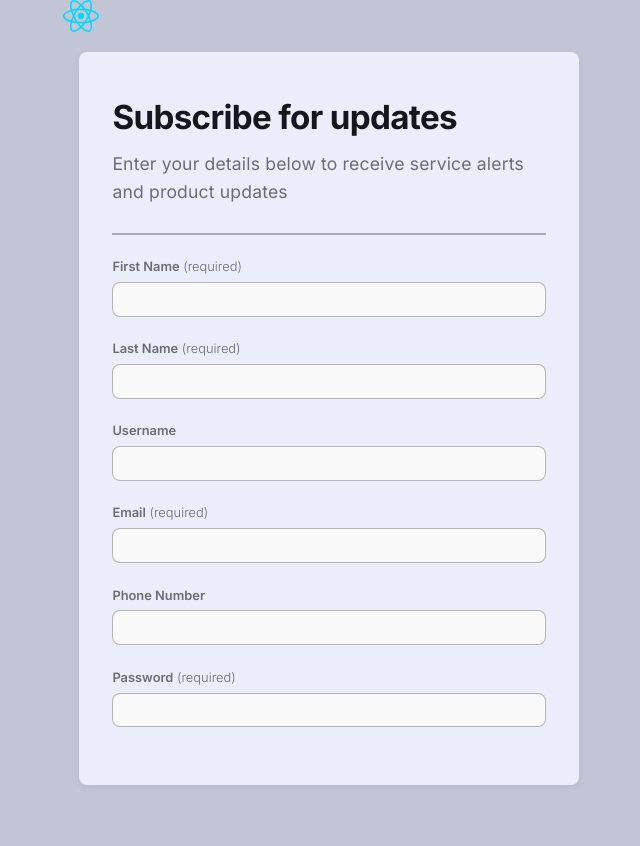
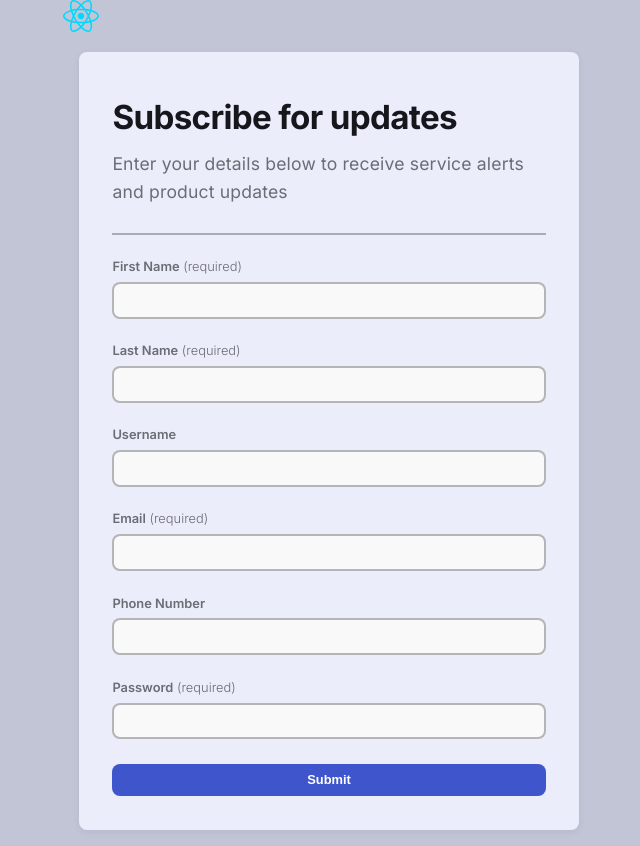
Before and after one commit to olgavegh/registration-form-react, a React (Vite) app: page / in a window 1280 px wide. Shown: the whole page, without its empty margins (311-951 px from the left). Before the commit the page ends 801 px from the top, so only its background shows below. Built offline with nearby package versions, Linux system fonts and the light colour scheme.

Commit message:
add seubmit button

```diff
--- a/src/App.css
+++ b/src/App.css
@@ -42,7 +42,7 @@
 
   input {
     padding: var(--space-xs);
-    border: 1px solid var(--stroke-weak);
+    border: 2px solid var(--stroke-weak);
     border-radius: var(--radius);
     outline: none;
     transition: border-color 0.2s, box-shadow 0.2s;
@@ -58,3 +58,7 @@
     }
   }
 }
+
+.btn {
+  width: 100%;
+}
--- a/src/App.jsx
+++ b/src/App.jsx
@@ -2,6 +2,7 @@ import { useState } from "react";
 import reactLogo from "./assets/react.svg";
 import Header from "./components/Header";
 import InputField from "./components/InputField";
+import SubmitButton from "./components/SubmitButton";
 import "./App.css";
 
 function App() {
@@ -45,6 +46,7 @@ function App() {
                 />
               );
             })}
+            <SubmitButton />
           </form>
         </div>
       </main>
--- /dev/null
+++ b/src/components/SubmitButton.jsx
@@ -0,0 +1,9 @@
+function SubmitButton({ label = "Submit", disabled = false }) {
+  return (
+    <button type="submit" disabled={disabled} className="btn primary">
+      {label}
+    </button>
+  );
+}
+
+export default SubmitButton;
--- a/src/index.css
+++ b/src/index.css
@@ -128,7 +128,8 @@ p {
 p.small,
 #userTable,
 input,
-label {
+label,
+button {
   font-size: var(--step--1);
   font-weight: 300;
   letter-spacing: 0;
@@ -162,9 +163,8 @@ strong {
 
 .btn {
   font-weight: 600;
-  font-size: 0.95rem;
   border-radius: var(--radius);
-  padding: 0.6rem 1.4rem;
+  padding: var(--space-xs);
   cursor: pointer;
   transition: all 0.2s ease;
 
@@ -175,7 +175,7 @@ strong {
 
   &.primary {
     background: var(--color-primary);
-    color: var(--text-strong);
+    color: white;
     border: none;
 
     &:hover {
```
